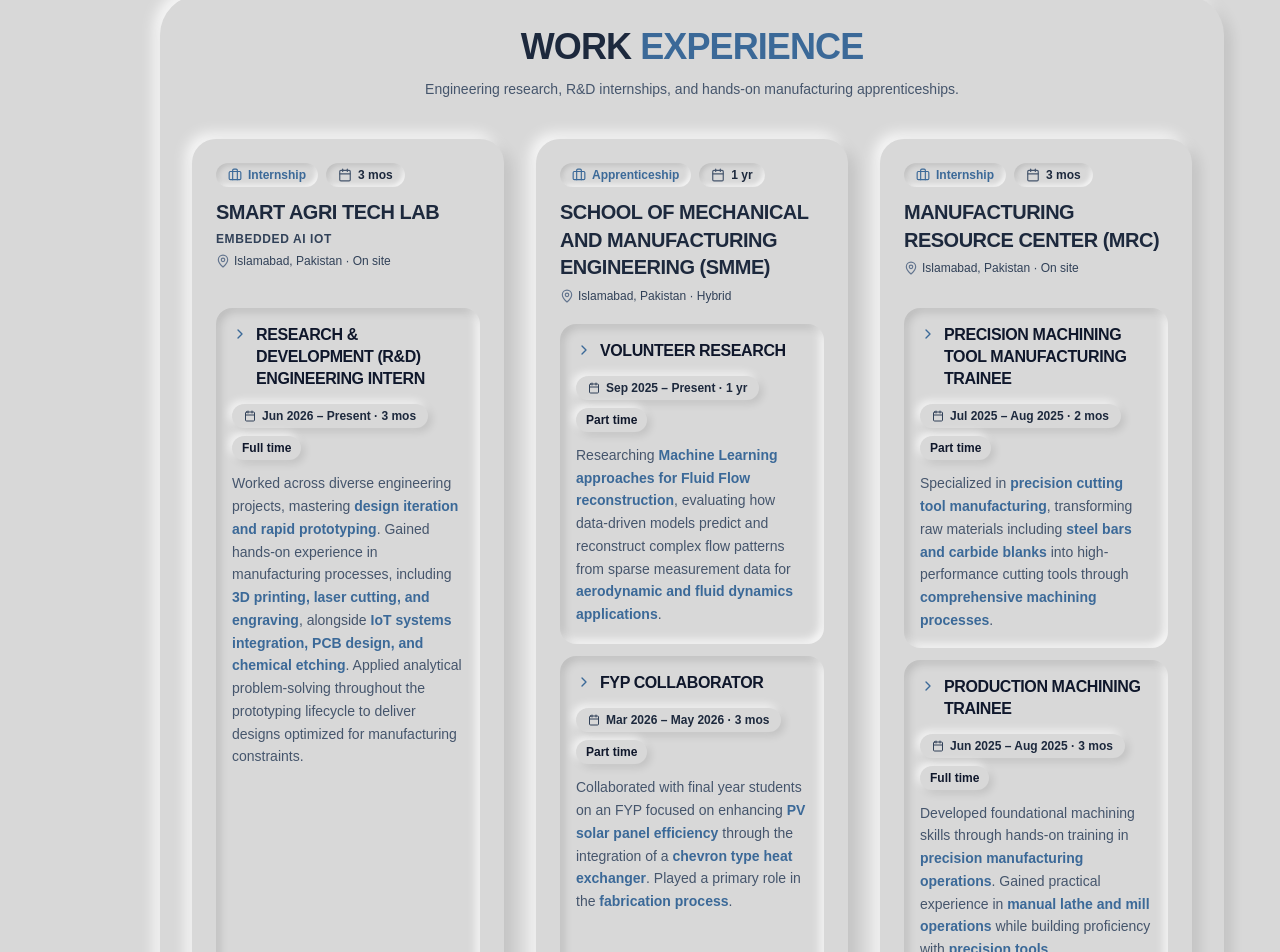
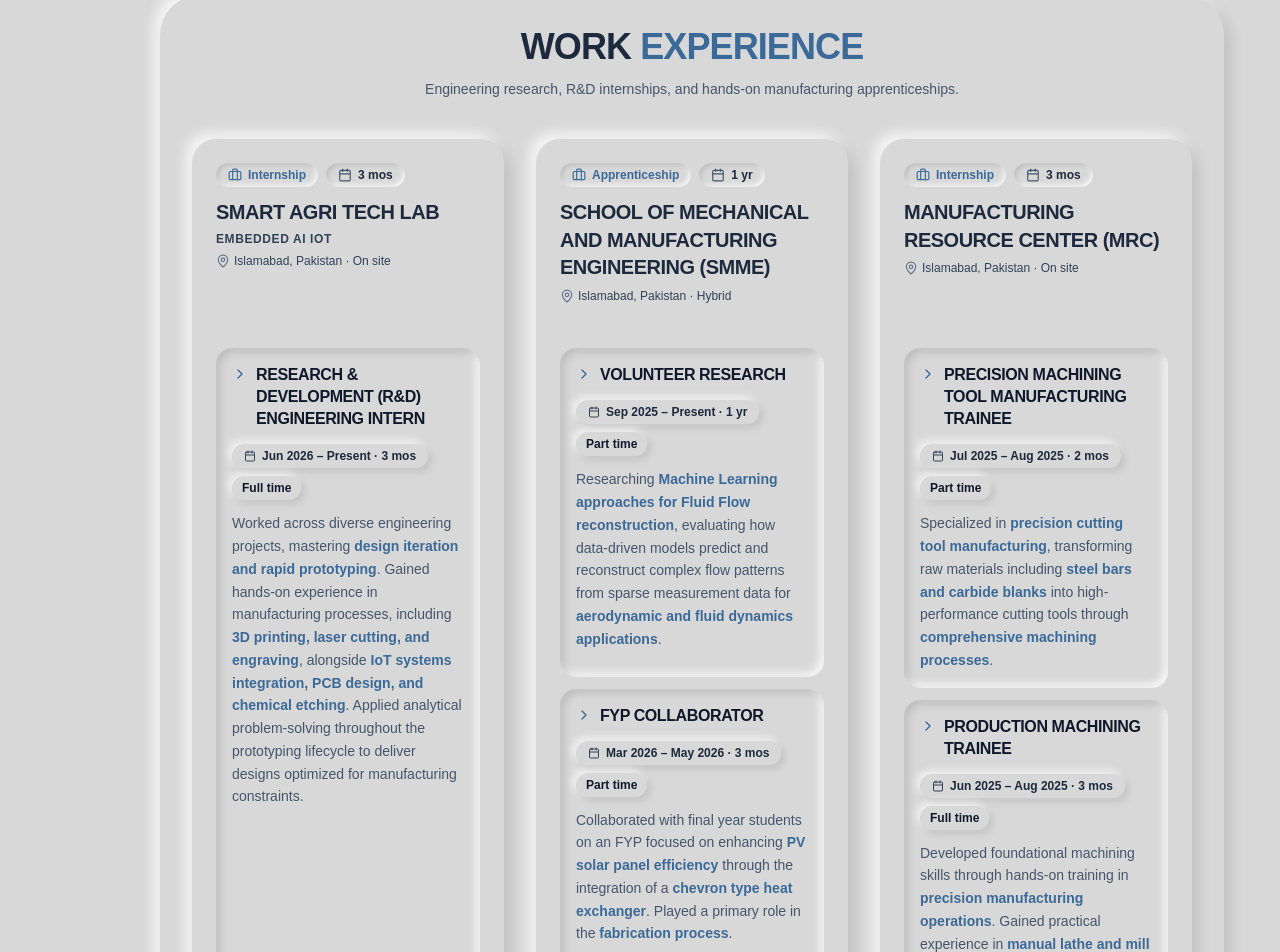
Before and after one commit to Faheem2641/Portfolio, a Next.js app: page / in a window 1280 px wide. Shown: the part 1315-2267 px from the top of the page. Built offline with nearby package versions, Linux system fonts and the light colour scheme; a web font is replaced by a local one.

Commit message:
Align top role containers across all 3 experience columns on the exact same horizontal line

```diff
--- a/components/portfolio-clone/experience.tsx
+++ b/components/portfolio-clone/experience.tsx
@@ -21,7 +21,7 @@ export default function PortfolioExperience() {
         <div className="space-y-4 flex-1 flex flex-col justify-between">
 
           {/* Header Info Area - Fixed min-height ensures all role containers start on the exact same horizontal line */}
-          <div className="space-y-3 min-h-[110px] sm:min-h-[125px] flex flex-col justify-start">
+          <div className="space-y-3 min-h-[155px] lg:min-h-[165px] flex flex-col justify-start">
 
             {/* Type & Duration Pills */}
             <div className="flex flex-wrap items-center gap-2 text-xs font-mono">
```
